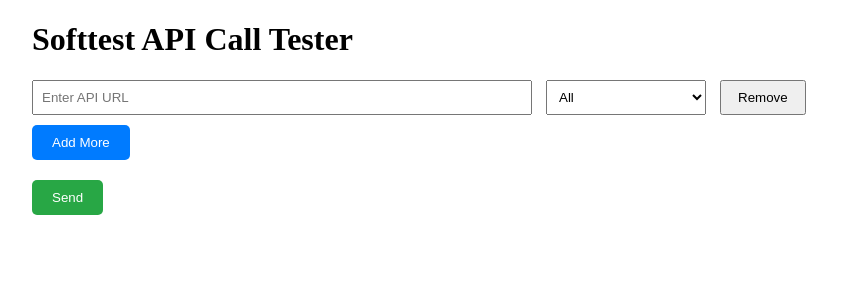
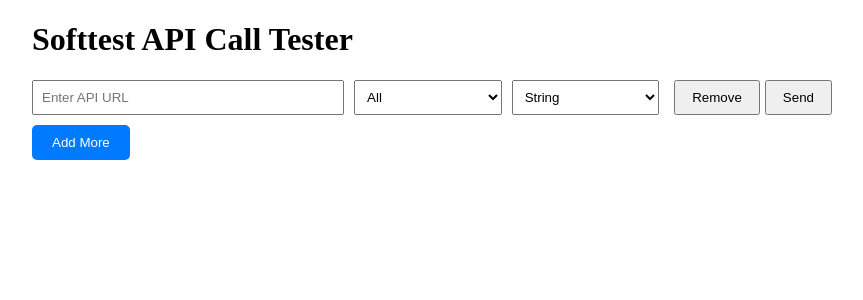
Before and after one commit to radhofan/SoftTest, a SvelteKit app in the folder softtest/: page / in a window 1280 px wide. Shown: the top 300 px of the page, without its empty margins (208-1071 px from the left). Built offline with nearby package versions, Linux system fonts and the light colour scheme.

Commit message:
first commit

```diff
--- a/softtest/src/routes/+page.svelte
+++ b/softtest/src/routes/+page.svelte
@@ -1,11 +1,10 @@
 <script>
-    import { onMount } from 'svelte';
-
-    let urls = [{ url: '', vulnerabilityType: 'All' }];
+    // Initialize the URLs array with one entry
+    let urls = [{ url: '', vulnerabilityType: 'All', requestType: 'string' }];
 
     function addUrl() {
         // Create a new array reference to trigger reactivity
-        urls = [...urls, { url: '', vulnerabilityType: 'All' }];
+        urls = [...urls, { url: '', vulnerabilityType: 'All', requestType: 'string' }];
     }
 
     function removeUrl(index) {
@@ -13,9 +12,11 @@
         urls = urls.filter((_, i) => i !== index);
     }
 
-    function handleSubmit() {
-        // Handle form submission here
-        console.log('URLs to test:', urls);
+    function handleSubmit(index) {
+        // Handle form submission for the specific URL
+        const urlToTest = urls[index];
+        console.log('Testing URL:', urlToTest);
+        // Here you can add logic to send the data to your backend
     }
 </script>
 
@@ -30,19 +31,22 @@
     }
     .url-container {
         margin-bottom: 10px;
+        display: flex; /* Use flexbox to align items in a row */
+        align-items: center; /* Center items vertically */
     }
     .url-container input {
-        width: 60%;
+        width: 40%; /* Adjust width as needed */
         padding: 8px;
         margin-right: 10px;
     }
     .url-container select {
-        width: 20%;
+        width: 20%; /* Adjust width as needed */
         padding: 8px;
         margin-right: 10px;
     }
     .url-container button {
         padding: 8px 16px;
+        margin-left: 5px; /* Add some space between buttons */
     }
     .add-more-button {
         display: block;
@@ -84,9 +88,14 @@
                 <option value="Command Injection">Command Injection</option>
                 <!-- Add more options as needed -->
             </select>
+            <select bind:value={url.requestType}>
+                <option value="string">String</option>
+                <option value="int">Integer</option>
+                <option value="json">JSON</option>
+            </select>
             <button on:click={() => removeUrl(index)}>Remove</button>
+            <button on:click={() => handleSubmit(index)}>Send</button>
         </div>
     {/each}
     <button class="add-more-button" on:click={addUrl}>Add More</button>
-    <button class="submit-button" on:click={handleSubmit}>Send</button>
 </div>
```
